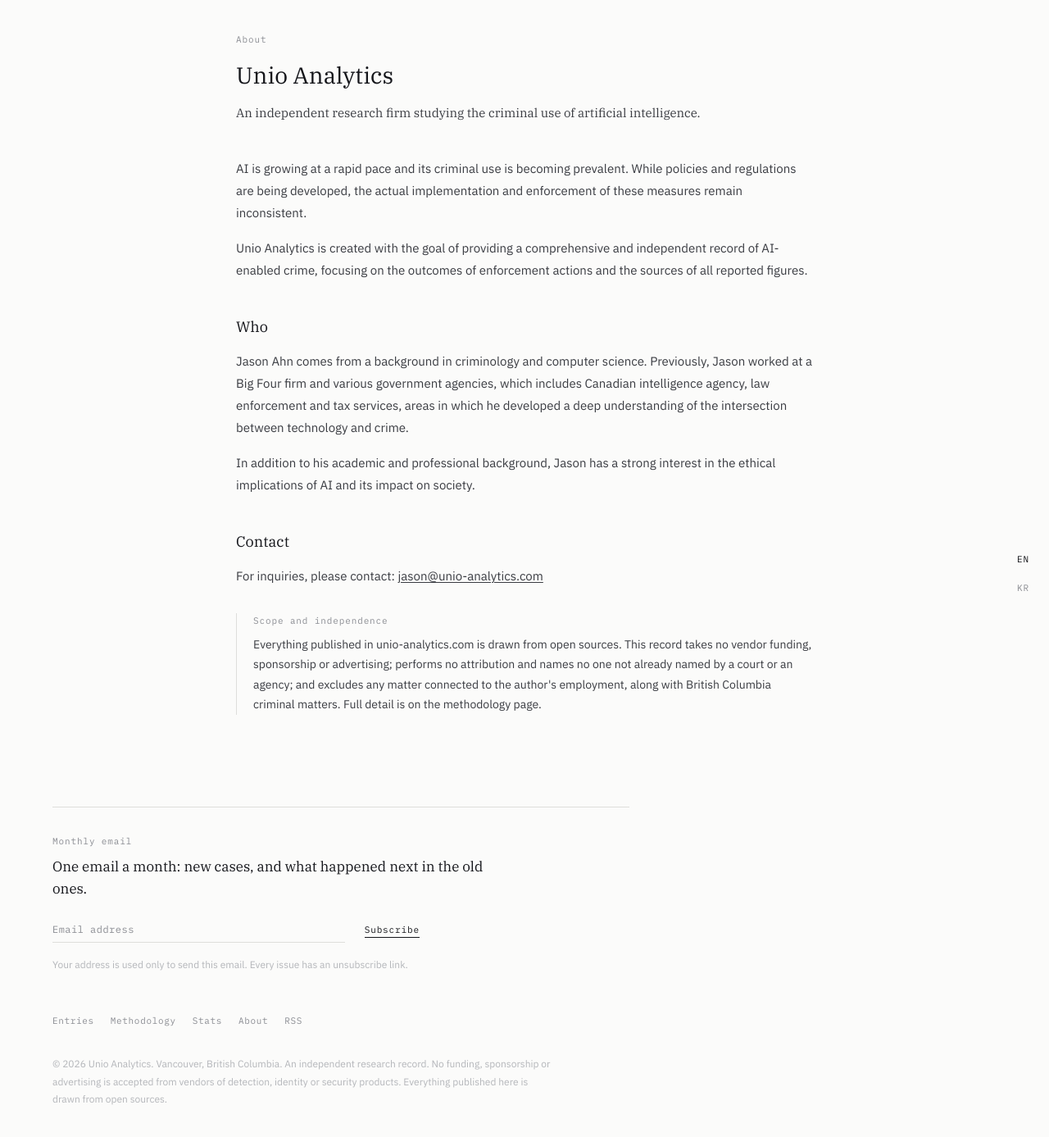
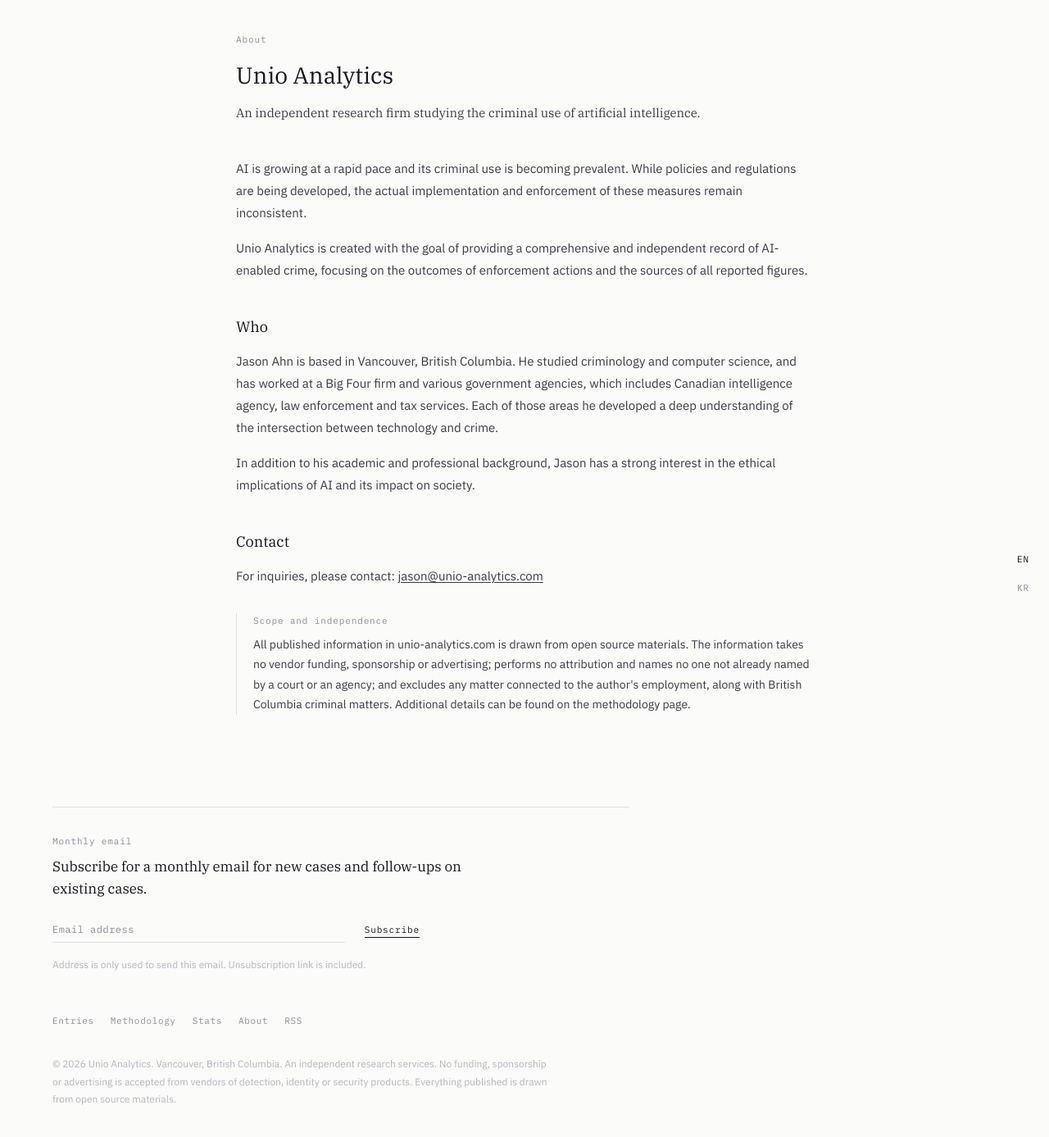
Before and after one commit to maestro-hong/maestro-hong.github.io, a Jekyll site: the page built from about.html, in a window 1280 px wide and 1400 px high, scrolled down 164 px. Shown: the top 1387 px of the window at 82% size. Built offline with Jekyll 4.4.1, drawn with Linux system fonts in a browser that asks for light colours.

Commit message:
Update information

```diff
--- a/_data/i18n.yml
+++ b/_data/i18n.yml
@@ -31,15 +31,15 @@ en:
   definitions_after: "."
   untranslated: Korean
   subscribe_label: Monthly email
-  subscribe_promise: "One email a month: new cases, and what happened next in the old ones."
+  subscribe_promise: "Subscribe for a monthly email for new cases and follow-ups on existing cases."
   subscribe_email: Email address
   subscribe_button: Subscribe
-  subscribe_note: Your address is used only to send this email. Every issue has an unsubscribe link.
+  subscribe_note: Address is only used to send this email. Unsubscription link is included.
   place: Vancouver, British Columbia.
   legal: >-
-    An independent research record. No funding, sponsorship or advertising is
+    An independent research services. No funding, sponsorship or advertising is
     accepted from vendors of detection, identity or security products.
-    Everything published here is drawn from open sources.
+    Everything published is drawn from open source materials.
 
 ko:
   entries: 사례
--- a/about.html
+++ b/about.html
@@ -16,7 +16,7 @@ description: Unio Analytics is an independent research record of AI-enabled crim
     <p>Unio Analytics is created with the goal of providing a comprehensive and independent record of AI-enabled crime, focusing on the outcomes of enforcement actions and the sources of all reported figures.</p>
 
     <h2>Who</h2>
-    <p>Jason Ahn comes from a background in criminology and computer science. Previously, Jason worked at a Big Four firm and various government agencies, which includes Canadian intelligence agency, law enforcement and tax services, areas in which he developed a deep understanding of the intersection between technology and crime.</p>
+    <p>Jason Ahn is based in Vancouver, British Columbia. He studied criminology and computer science, and has worked at a Big Four firm and various government agencies, which includes Canadian intelligence agency, law enforcement and tax services. Each of those areas he developed a deep understanding of the intersection between technology and crime.</p>
 
     <p>In addition to his academic and professional background, Jason has a strong interest in the ethical implications of AI and its impact on society.</p>
 
@@ -26,7 +26,7 @@ description: Unio Analytics is an independent research record of AI-enabled crim
 
   <div class="note column">
     <span class="note__label">Scope and independence</span>
-    Everything published in unio-analytics.com is drawn from open sources. This record takes no vendor funding, sponsorship or advertising; performs no attribution and names no one not already named by a court or an agency; and excludes any matter connected to the author's employment, along with British Columbia criminal matters. Full detail is on the <a href="/methodology">methodology</a> page.
+    All published information in unio-analytics.com is drawn from open source materials. The information takes no vendor funding, sponsorship or advertising; performs no attribution and names no one not already named by a court or an agency; and excludes any matter connected to the author's employment, along with British Columbia criminal matters. Additional details can be found on the <a href="/methodology">methodology</a> page.
   </div>
 
 </div>
```
